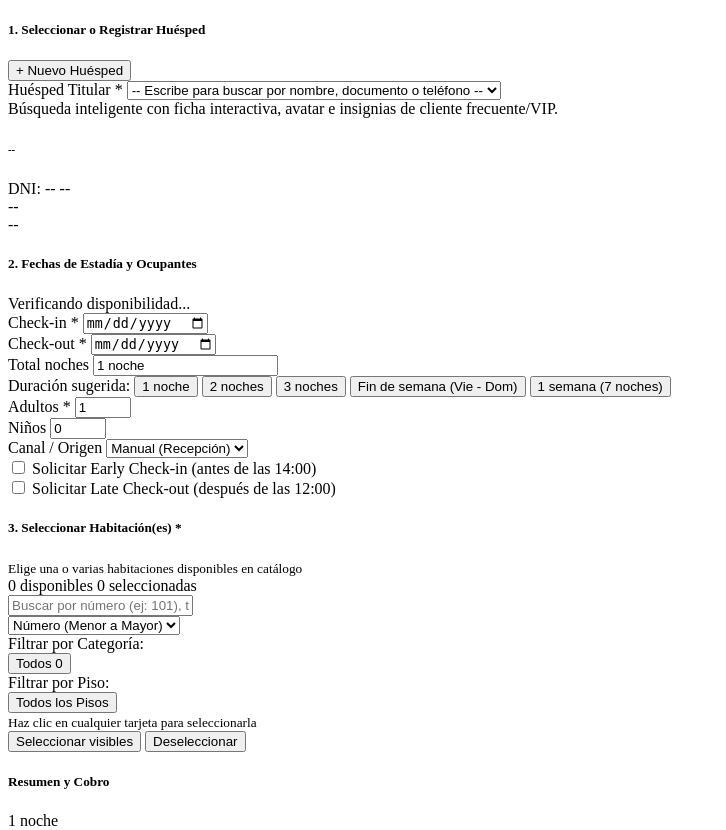
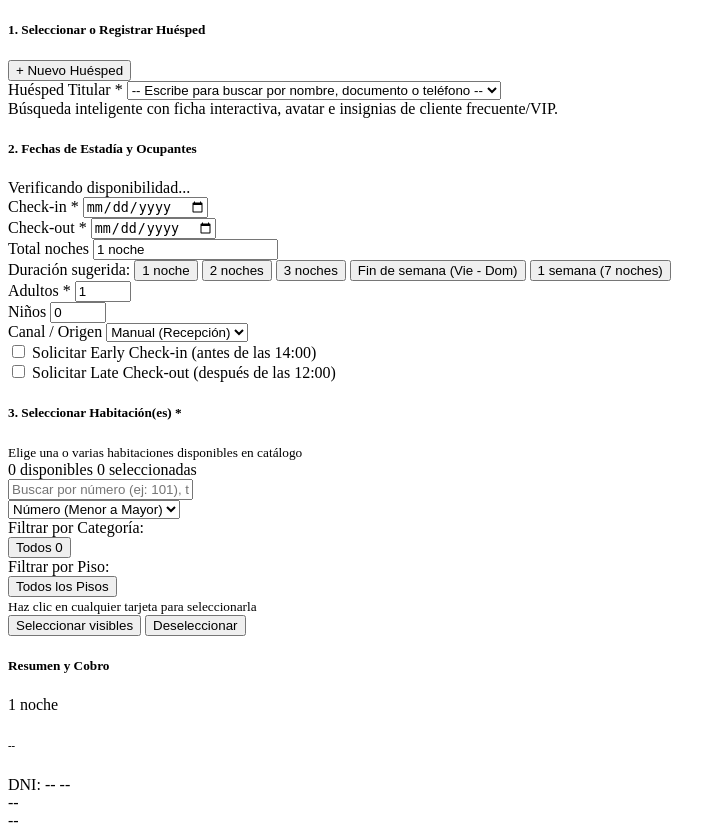
Before and after one commit to SauloLinares/SistemaReseva, a PHP site: template app/Views/reservas/crear.php in a window 1280 px wide. Shown: the top 830 px of the page, without its empty margins (0-726 px from the left). Run offline with PHP 8.4, Linux system fonts and the light colour scheme; the template is opened without the code that fills it, so the values that code supplies are empty.

Commit message:
Nueva Reserva: el huésped nuevo sale con su nombre y su ficha va en Resumen y Cobro
- Al registrar un huésped desde "+ Nuevo Huésped" la ficha mostraba "undefined undefined":
  el servidor no enviaba nombres ni apellidos. Ahora los envía (con correo y nacionalidad)
  y la vista usa el nombre completo si faltan
- La ficha del huésped titular se muestra arriba del panel Resumen y Cobro

Co-Authored-By: Claude Opus 5.5 <noreply@anthropic.com>

```diff
--- a/app/Views/reservas/crear.php
+++ b/app/Views/reservas/crear.php
@@ -56,33 +56,6 @@
                                         <?php endforeach; ?>
                                     </select>
                                     <div class="form-text">Búsqueda inteligente con ficha interactiva, avatar e insignias de cliente frecuente/VIP.</div>
-                                </div>
-
-                                <!-- Mini Preview Card del Huésped Seleccionado con Insignia VIP -->
-                                <div class="col-12">
-                                    <div id="cardPreviewHuesped" class="guest-preview-card d-none">
-                                        <div class="d-flex align-items-center justify-content-between flex-wrap gap-2">
-                                            <div class="d-flex align-items-center gap-3">
-                                                <div class="rounded-circle bg-primary text-white fw-bold d-flex align-items-center justify-content-center shadow-xs avatar-md" id="prevAvatar">
-                                                    <i class="bi bi-person-fill"></i>
-                                                </div>
-                                                <div>
-                                                    <div class="d-flex align-items-center gap-2">
-                                                        <h6 class="mb-0 fw-bold text-body" id="prevNombre">--</h6>
-                                                        <span id="prevBadgeVIP"></span>
-                                                    </div>
-                                                    <div class="d-flex align-items-center gap-2 flex-wrap mt-1">
-                                                        <span class="badge badge-soft-secondary" id="prevDoc">DNI: --</span>
-                                                        <span class="badge badge-soft-info" id="prevNacionalidad"><i class="bi bi-geo-alt me-1"></i>--</span>
-                                                    </div>
-                                                </div>
-                                            </div>
-                                            <div class="d-flex flex-column align-items-sm-end gap-1 small text-muted">
-                                                <div><i class="bi bi-telephone text-primary me-1"></i><span id="prevTel" class="text-body fw-medium">--</span></div>
-                                                <div><i class="bi bi-envelope text-primary me-1"></i><span id="prevCorreo" class="text-body fw-medium">--</span></div>
-                                            </div>
-                                        </div>
-                                    </div>
                                 </div>
                             </div>
                         </div>
@@ -392,6 +365,29 @@
                             <span class="badge badge-soft-primary" id="badgeTotalNochesResumen">1 noche</span>
                         </div>
                         <div class="card-body pos-split-card-body">
+                            <!-- Huésped titular elegido en el paso 1 (con insignia de cliente frecuente/VIP) -->
+                            <div id="cardPreviewHuesped" class="guest-preview-card guest-preview-resumen mb-3 d-none">
+                                <div class="d-flex align-items-center gap-2">
+                                    <div class="rounded-circle bg-primary text-white fw-bold d-flex align-items-center justify-content-center shadow-xs avatar-md flex-shrink-0" id="prevAvatar">
+                                        <i class="bi bi-person-fill"></i>
+                                    </div>
+                                    <div class="min-w-0">
+                                        <div class="d-flex align-items-center gap-2 flex-wrap">
+                                            <h6 class="mb-0 fw-bold text-body text-truncate" id="prevNombre">--</h6>
+                                            <span id="prevBadgeVIP"></span>
+                                        </div>
+                                        <div class="d-flex align-items-center gap-1 flex-wrap mt-1">
+                                            <span class="badge badge-soft-secondary" id="prevDoc">DNI: --</span>
+                                            <span class="badge badge-soft-info" id="prevNacionalidad"><i class="bi bi-geo-alt me-1"></i>--</span>
+                                        </div>
+                                    </div>
+                                </div>
+                                <div class="d-flex flex-column gap-1 small text-muted mt-2">
+                                    <div class="text-truncate"><i class="bi bi-telephone text-primary me-1"></i><span id="prevTel" class="text-body fw-medium">--</span></div>
+                                    <div class="text-truncate"><i class="bi bi-envelope text-primary me-1"></i><span id="prevCorreo" class="text-body fw-medium">--</span></div>
+                                </div>
+                            </div>
+
                             <!-- Fechas Programadas -->
                             <div class="mb-3 p-2 resumen-fechas-box rounded-3">
                                 <div class="d-flex justify-content-between small mb-1">
```
Also changed, not shown: app/Controllers/HuespedController.php (+6 -1 lines), tests/e2e/huesped-modal.spec.js (added, +35 -0 lines), public/assets/js/vistas/reservas-crear.js.
